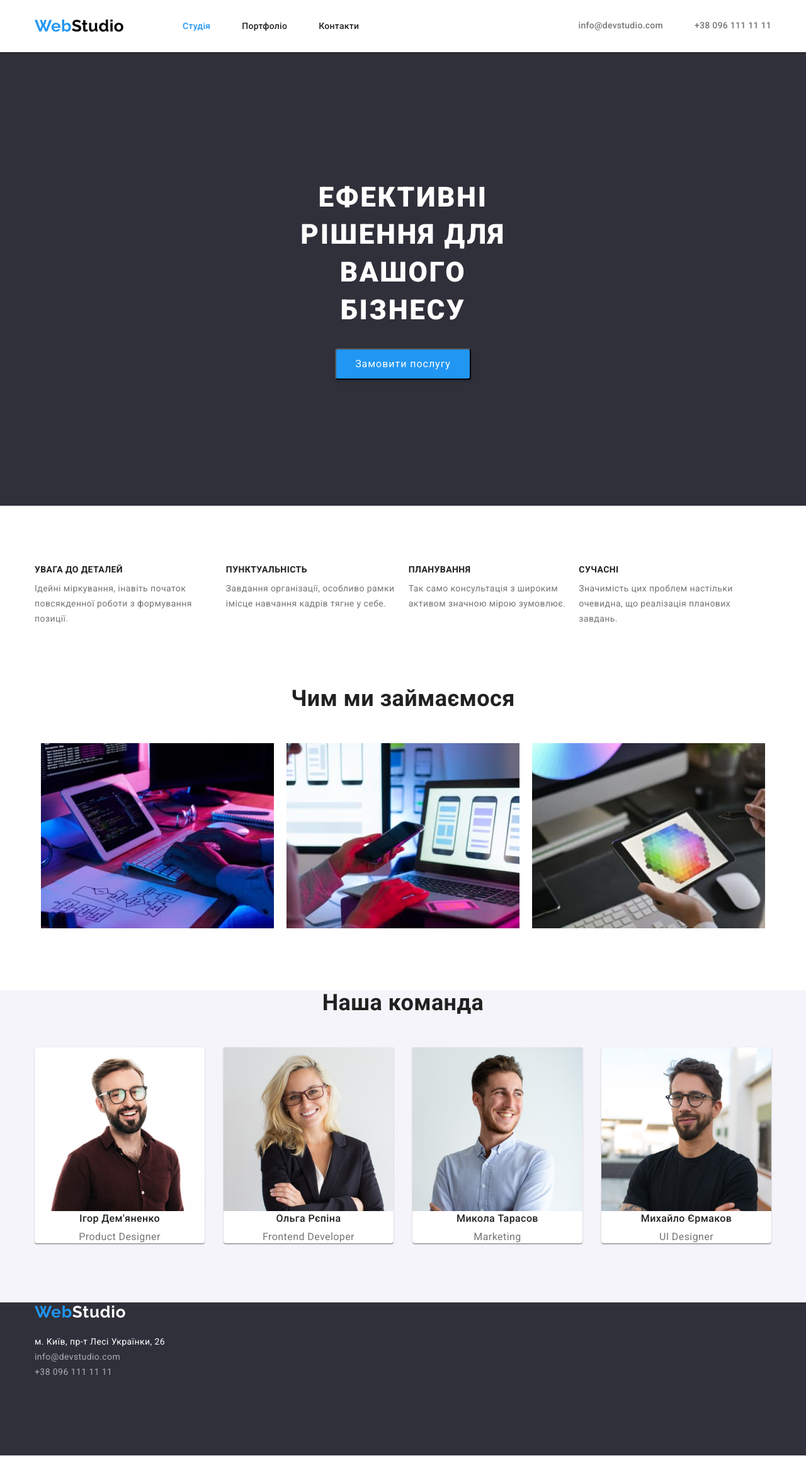
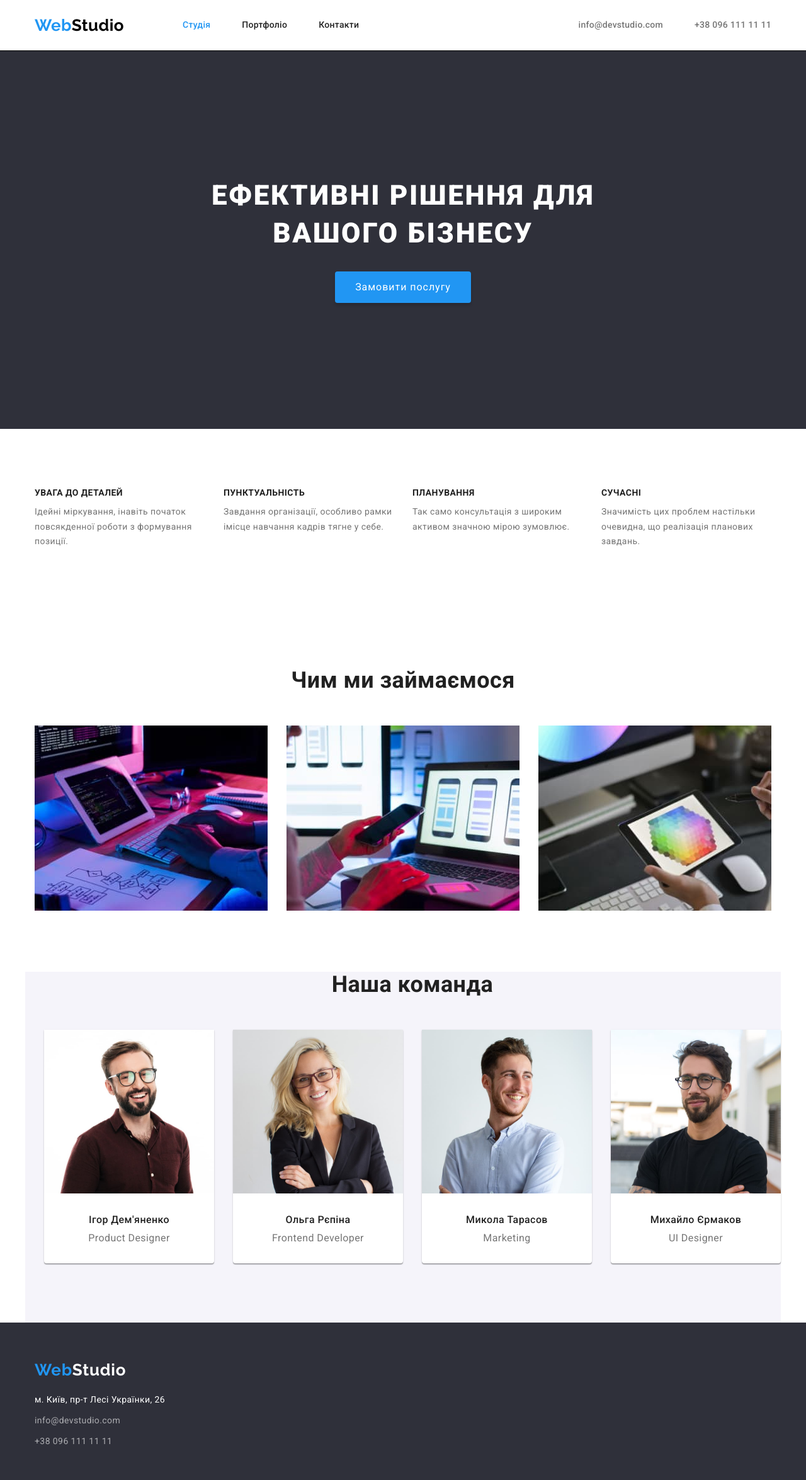
Before and after one commit to Bygalang/goit-markup-hw-03, a plain HTML site: page index.html in a window 1280 px wide. Shown: the whole page at 63% size. Before the commit the page ends 2311 px from the top, so only its background shows below. Drawn offline with nearby package versions, Linux system fonts and the light colour scheme.

Commit message:
hw-3-rework

```diff
--- a/css/style.css
+++ b/css/style.css
@@ -89,7 +89,7 @@ p {
 .header-link {
   display: block;
   font-weight: 500;
-  line-height: 1.33;
+  line-height: 1.14;
   letter-spacing: 0.02em;
   color: var(--main-color);
   padding-top: 32px;
@@ -141,21 +141,28 @@ p {
 .main {
   background-color: var(--body-backgrounf-color);
 }
+.section {
+  padding-top: 94px;
+  padding-bottom: 94px;
+}
 
 .hero {
   background-color: var(--background-color-footer);
   text-align: center;
-  padding: 200px 452px;
+  padding: 200px 0px;
 }
 
 .hero-title {
   font-weight: 900;
   font-size: 44px;
+  width: 696px;
   line-height: 1.36;
   letter-spacing: 0.06em;
   text-transform: uppercase;
   color: var(--main-hero-color);
   margin-bottom: 30px;
+  margin-left: auto;
+  margin-right: auto;
 }
 .hero-btn {
   display: flex;
@@ -172,6 +179,7 @@ p {
   cursor: pointer;
   box-shadow: 0px 4px 4px rgba(0, 0, 0, 0.15);
   border-radius: 4px;
+  border: none;
 }
 
 .hero-btn:hover {
@@ -186,15 +194,14 @@ p {
 
 /*---------------work-------------*/
 
-.work {
-  padding-top: 94px;
-  padding-bottom: 94px;
+.work-list {
+  display: flex;
+  gap: 30px;
 }
 
-.work-list {
-  display: flex;
+.work-item {
+  width: 270px;
 }
-
 .visually-hidden {
   position: absolute;
   white-space: nowrap;
@@ -224,16 +231,13 @@ p {
 }
 
 /*---------------Practical-------------------*/
-.practical {
-  padding-bottom: 94px;
-}
 
 .practical-list {
   display: flex;
+  gap: 30px;
 }
 
 .practical-item {
-  margin: auto;
 }
 
 .section-title {
@@ -261,6 +265,10 @@ p {
   border-radius: 0px 0px 4px 4px;
 }
 
+.team-item:last-child {
+  margin-right: 0px;
+}
+
 .team-name {
   font-weight: 500;
   font-size: 16px;
@@ -270,8 +278,8 @@ p {
 }
 
 .name {
-  padding-left: auto;
-  margin-left: auto;
+  padding-top: 30px;
+  padding-bottom: 30px;
 }
 
 .team-position {
@@ -285,6 +293,7 @@ p {
 
 .footer {
   background-color: var(--background-color-footer);
+  padding-top: 60px;
   padding-bottom: 60px;
 }
 .footer-logo {
@@ -304,6 +313,12 @@ p {
 }
 
 /*----------------Adress-----------------*/
+.adress-item {
+  margin-bottom: 9px;
+}
+.adress-item:last-child {
+  margin-bottom: 0px;
+}
 
 .adress-link {
   font-style: normal;
@@ -358,7 +373,7 @@ p {
   display: block;
   font-weight: 500;
   font-size: 14px;
-  line-height: 1.33;
+  line-height: 1.14;
   letter-spacing: 0.02em;
   color: var(--main-color);
   padding-top: 32px;
@@ -413,8 +428,7 @@ p {
   display: flex;
   justify-content: center;
   gap: 10px;
-  padding-top: 94px;
-  padding-bottom: 50px;
+  margin-bottom: 50px;
 }
 
 .button {
@@ -427,6 +441,7 @@ p {
   border-radius: 4px;
   border: transparent;
   cursor: pointer;
+  padding: 6px 22px;
 }
 
 .button:hover,
@@ -446,13 +461,16 @@ p {
 .project-item {
   width: calc((100% - 60px) / 3);
   margin-right: 30px;
-  margin-bottom: 20px;
-  border-bottom: 1px solid var(--bottom-line-item);
-  background-color: var(--studio-footer-color);
+  margin-bottom: 30px;
 }
 
 .project-item:nth-child(3n) {
   margin-right: 0;
+}
+.item {
+  padding: 20px 24px;
+  border: 1px solid var(--bottom-line-item);
+  background-color: var(--studio-footer-color);
 }
 
 .project-title {
@@ -460,7 +478,6 @@ p {
   line-height: 2;
   letter-spacing: 0.06em;
   margin-bottom: 4px;
-  margin-left: 24px;
 }
 
 .project-text {
@@ -468,18 +485,21 @@ p {
   line-height: 1.87;
   color: var(--second-color);
   margin-bottom: 20px;
-  margin-left: 24px;
 }
 
 /* ---------Footer-------- */
 
 .footer-portfolio {
   background-color: var(--background-color-footer);
+  padding-top: 60px;
   padding-bottom: 60px;
 }
 
-.footer-logo {
-  margin-bottom: 20px;
+.adress-item-portfolio {
+  margin-bottom: 9px;
+}
+.adress-item-portfolio:last-child {
+  margin-bottom: 0;
 }
 
 .adress-link-portfolio {
--- a/index.html
+++ b/index.html
@@ -54,15 +54,14 @@
     </header>
 
     <main>
-      <section class="hero">
-        <h1 class="hero-title">
-          Ефективні рішення для <br />
-          вашого бізнесу
-        </h1>
-        <button class="hero-btn" type="button">Замовити послугу</button>
+      <section class="hero section">
+        <div class="container">
+          <h1 class="hero-title">Ефективні рішення для вашого бізнесу</h1>
+          <button class="hero-btn" type="button">Замовити послугу</button>
+        </div>
       </section>
 
-      <section class="work no-padding">
+      <section class="work no-padding section">
         <div class="container">
           <h2 class="visually-hidden">Привілегії</h2>
           <ul class="work-list list">
@@ -95,7 +94,7 @@
         </div>
       </section>
 
-      <section class="practical no-padding">
+      <section class="practical no-padding section">
         <div class="container">
           <h2 class="section-title">Чим ми займаємося</h2>
           <ul class="practical-list list">
@@ -112,29 +111,37 @@
         </div>
       </section>
 
-      <section class="team no-padding">
+      <section class="team no-padding container">
         <div class="container">
           <h2 class="section-title">Наша команда</h2>
           <ul class="team-list list">
             <li class="team-item">
               <img src="./images/pd.jpg" alt="працівник" width="270" height="260" />
-              <h3 class="team-name name">Ігор Дем'яненко</h3>
-              <p class="team-position" lang="en">Product Designer</p>
+              <div class="name">
+                <h3 class="team-name">Ігор Дем'яненко</h3>
+                <p class="team-position" lang="en">Product Designer</p>
+              </div>
             </li>
             <li class="team-item">
               <img src="./images/fd.jpg" alt="працівник" width="270" height="260" />
-              <h3 class="team-name name">Ольга Рєпіна</h3>
-              <p class="team-position" lang="en">Frontend Developer</p>
+              <div class="name">
+                <h3 class="team-name">Ольга Рєпіна</h3>
+                <p class="team-position" lang="en">Frontend Developer</p>
+              </div>
             </li>
             <li class="team-item">
               <img src="./images/m.jpg" alt="працівник" width="270" height="260" />
-              <h3 class="team-name name">Микола Тарасов</h3>
-              <p class="team-position" lang="en">Marketing</p>
+              <div class="name">
+                <h3 class="team-name">Микола Тарасов</h3>
+                <p class="team-position" lang="en">Marketing</p>
+              </div>
             </li>
             <li class="team-item">
               <img src="./images/ud.jpg" alt="працівник" width="270" height="260" />
-              <h3 class="team-name name">Михайло Єрмаков</h3>
-              <p class="team-position" lang="en">UI Designer</p>
+              <div class="name">
+                <h3 class="team-name">Михайло Єрмаков</h3>
+                <p class="team-position" lang="en">UI Designer</p>
+              </div>
             </li>
           </ul>
         </div>
@@ -142,7 +149,7 @@
     </main>
 
     <footer class="footer">
-      <div class="container footer">
+      <div class="container">
         <a class="footer-logo link" href="./index.html"
           >Web<span class="studio-footer">Studio</span></a
         >
```
Also changed, not shown: portfolio.html (+22 -5 lines).
